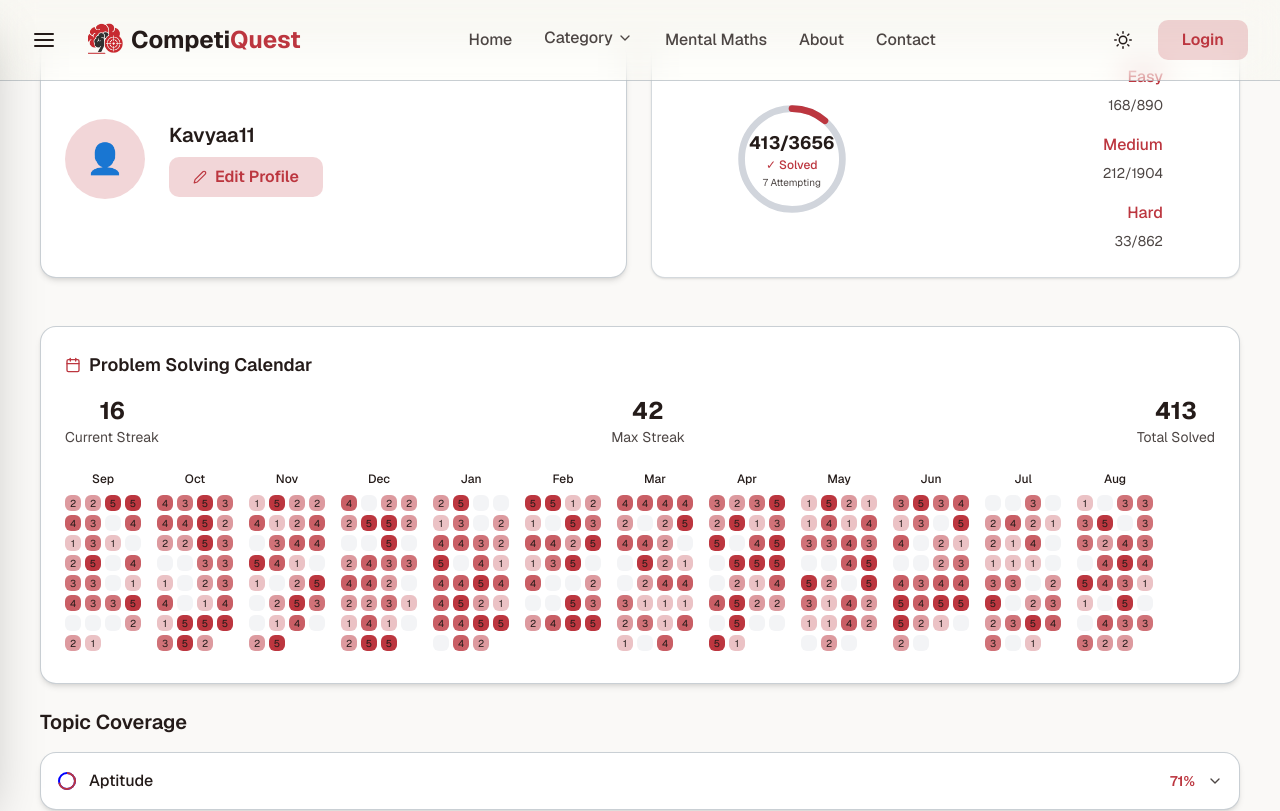
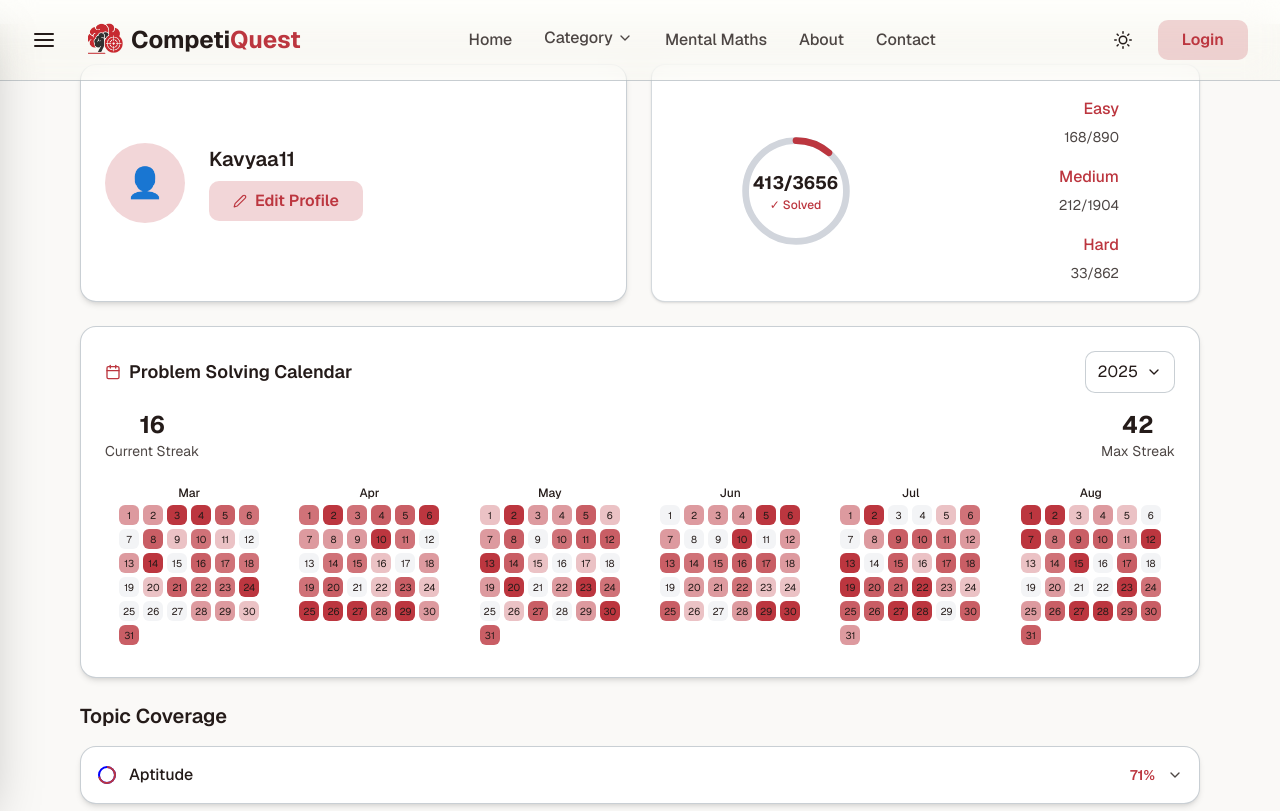
Before and after one commit to gauravRathod674/CompetiQuest, a Next.js app in the folder Client/: page /profile in a window 1280 px wide. Shown: the top 811 px of the page. Built offline with nearby package versions, Linux system fonts and the light colour scheme.

Commit message:
Updated UI

```diff
--- a/Client/components/profile/page.jsx
+++ b/Client/components/profile/page.jsx
@@ -1,11 +1,9 @@
-
 "use client";
 
 import React, { useState } from "react";
 import { FiEdit2, FiChevronDown, FiChevronUp, FiCalendar } from "react-icons/fi";
 import { useTheme } from "../../app/context/ThemeContext";
 import Link from 'next/link';
-
 
 let MotionDiv;
 let MotionSpan;
@@ -19,7 +17,6 @@ try {
   MotionButton = motion.motion.button;
   MotionCircle = motion.motion.circle;
 } catch (error) {
-
   MotionDiv = ({ children, ...props }) => <div {...props}>{children}</div>;
   MotionSpan = ({ children, ...props }) => <span {...props}>{children}</span>;
   MotionButton = ({ children, ...props }) => <button {...props}>{children}</button>;
@@ -28,6 +25,8 @@ try {
 
 export default function UserProfile() {
   const [openCategory, setOpenCategory] = useState(null);
+  const [selectedYear, setSelectedYear] = useState(new Date().getFullYear());
+  const [showYearDropdown, setShowYearDropdown] = useState(false);
   const { darkMode } = useTheme();
 
   const primaryColor = "oklch(0.536 0.17 21.3)";
@@ -109,18 +108,17 @@ export default function UserProfile() {
         ]
       }
     ],
-
     calendarData: generateCalendarData()
   };
 
-
+  // Function to generate calendar data for last 6 months only
   function generateCalendarData() {
     const months = [];
     const today = new Date();
-    const twelveMonthsAgo = new Date();
-    twelveMonthsAgo.setMonth(twelveMonthsAgo.getMonth() - 11);
+    const sixMonthsAgo = new Date();
+    sixMonthsAgo.setMonth(sixMonthsAgo.getMonth() - 5); // Show 6 months total
 
-    for (let m = new Date(twelveMonthsAgo); m <= today; m.setMonth(m.getMonth() + 1)) {
+    for (let m = new Date(sixMonthsAgo); m <= today; m.setMonth(m.getMonth() + 1)) {
       const monthName = m.toLocaleString('default', { month: 'short' });
       const year = m.getFullYear();
       const daysInMonth = new Date(year, m.getMonth() + 1, 0).getDate();
@@ -158,12 +156,15 @@ export default function UserProfile() {
     }
   };
 
+  // Generate years for dropdown (current year and previous 2 years)
+  const currentYear = new Date().getFullYear();
+  const yearOptions = [currentYear, currentYear - 1, currentYear - 2];
+
   return (
-    <div className="min-h-screen flex flex-col p-4 md:p-10 bg-secondary/35">
-
+    <div className="min-h-screen flex flex-col p-6  mt-6 md:p-10 lg:px-20 bg-secondary/35">
+      {/* Top cards row */}
       <div className="flex flex-col lg:flex-row gap-6 w-full mb-6">
-
-
+        {/* Left Profile Card */}
         <div className={`${darkMode ? "bg-secondary/35" : "bg-white"} rounded-2xl shadow-md p-4 md:p-6 flex items-center border border-border/50 w-full lg:w-1/2`}>
           <div className="w-16 h-16 md:w-20 md:h-20 rounded-full flex items-center justify-center bg-accent/20">
             <span className="text-2xl md:text-3xl text-accent">👤</span>
@@ -179,8 +180,8 @@ export default function UserProfile() {
           </div>
         </div>
 
-
-    <div className={`${darkMode ? "bg-secondary/35" : "bg-white"} rounded-xl shadow-sm p-6 pl-19 pr-19 flex items-center justify-between border border-border/40 w-full lg:w-1/2`}>
+        {/* Progress Card */}
+        <div className={`${darkMode ? "bg-secondary/35" : "bg-white"} rounded-xl shadow-sm pr-20 pl-20 pt-8 pb-4 flex items-center justify-evenly border border-border/40 w-full lg:w-1/2`}>
           {/* Circular Progress - Left side */}
           <div className="relative w-20 h-20 md:w-28 md:h-28 flex-shrink-0 ml-2">
             <svg className="w-full h-full transform -rotate-90" viewBox="0 0 100 100">
@@ -210,13 +211,11 @@ export default function UserProfile() {
                 {profile.solved}/{profile.total}
               </p>
               <p className="text-xs text-accent font-medium">✓ Solved</p>
-          <p className="text-[10px] text-muted-foreground dark:text-gray-400 mt-0.5">
-            {profile.attempting} Attempting
-          </p>
+
             </div>
           </div>
 
-
+          {/* Difficulty Stats - Right side */}
           <div className="flex-1 ml-6">
             <div className="flex flex-col gap-3 md:gap-4">
               <div className="text-right">
@@ -250,15 +249,41 @@ export default function UserProfile() {
         </div>
       </div>
 
-
-
-
-
       {/* Calendar Section */}
-      <div className={`mt-6 w-full  ${darkMode ? "bg-secondary/35" : "bg-white"} rounded-2xl shadow-md p-6 border border-border/50`}>
-        <div className="flex items-center mb-4">
+      <div className={`w-full ${darkMode ? "bg-secondary/35" : "bg-white"} rounded-2xl shadow-md p-6 border border-border/50 mb-6`}>
+        <div className="flex items-center justify-between mb-4">
+          <div className="flex items-center">
             <FiCalendar className="mr-2 text-accent" />
             <h3 className="text-lg font-semibold text-foreground">Problem Solving Calendar</h3>
+          </div>
+
+          {/* Year Dropdown */}
+          <div className="relative">
+            <button
+              onClick={() => setShowYearDropdown(!showYearDropdown)}
+              className="flex items-center gap-2 px-3 py-2 rounded-lg border border-border/50 bg-white dark:bg-secondary/35 text-foreground"
+            >
+              {selectedYear}
+              <FiChevronDown />
+            </button>
+
+            {showYearDropdown && (
+              <div className="absolute right-0 mt-1 w-full bg-white dark:bg-secondary/35 border border-border/50 rounded-lg shadow-lg z-10">
+                {yearOptions.map(year => (
+                  <button
+                    key={year}
+                    onClick={() => {
+                      setSelectedYear(year);
+                      setShowYearDropdown(false);
+                    }}
+                    className="w-full px-3 py-2 text-left hover:bg-accent/10 text-foreground"
+                  >
+                    {year}
+                  </button>
+                ))}
+              </div>
+            )}
+          </div>
         </div>
 
         <div className="flex justify-between mb-6">
@@ -270,30 +295,26 @@ export default function UserProfile() {
             <p className="text-2xl font-bold text-foreground">{profile.maxStreak}</p>
             <p className="text-sm text-muted-foreground">Max Streak</p>
           </div>
-          <div className="text-center">
-            <p className="text-2xl font-bold text-foreground">{profile.solved}</p>
-            <p className="text-sm text-muted-foreground">Total Solved</p>
-          </div>
+
         </div>
 
-        <div className="pb-2 overflow-hidden">
-          <div className="flex flex-wrap gap-4">
+        <div className="pb-2">
+  <div className="flex gap-3 justify-evenly">
     {profile.calendarData.map((month, index) => (
-              <div key={index} className="flex flex-col items-center">
-                <div className="text-xs font-medium mb-2 text-foreground">
+      <div key={index} className="flex flex-col items-center flex-1">
+        <div className="text-xs font-medium mb-1 text-foreground">
           {month.name}
         </div>
 
-
-                <div className="grid grid-cols-4 gap-1">
+        {/* Show date numbers instead of question counts */}
+        <div className="grid grid-cols-6 gap-1">
           {month.days.map((day, dayIndex) => (
             <div
               key={dayIndex}
-                      className={`w-4 h-4 rounded-sm flex items-center justify-center text-[10px] ${getColorIntensity(day.count)}
-                        ${day.count > 0 ? 'cursor-pointer hover:opacity-80' : ''} ${darkMode && day.count === 0 ? 'text-muted-foreground' : 'text-foreground'}`}
+              className={`w-5 h-5 rounded-sm flex items-center justify-center text-[10px] ${getColorIntensity(day.count)} ${darkMode ? 'text-white' : 'text-foreground'}`}
               title={`${day.date}: ${day.count} problems solved`}
             >
-                      {day.count > 0 ? day.count : ''}
+              {day.day}
             </div>
           ))}
         </div>
@@ -304,13 +325,13 @@ export default function UserProfile() {
       </div>
 
      {/* Topic Coverage Section */}
-      <div className="mt-6 w-full ">
+<div className="w-full">
   <h3 className="text-xl font-semibold mb-4 text-foreground">Topic Coverage</h3>
   <div className="space-y-4">
     {profile.topics.map((topic, index) => (
       <div key={index} className={`${darkMode ? "bg-secondary/35" : "bg-white"} rounded-2xl shadow-md overflow-hidden border border-border/50`}>
         <button
-                className="w-full p-4 flex justify-between items-center text-left hover:bg-accent/5 transition-colors duration-200"
+          className="w-full p-4 flex justify-between items-center text-left hover:bg-accent/10 transition-colors duration-300"
           onClick={() => toggleCategory(index)}
           style={{ backgroundColor: openCategory === index ? `${primaryColor}20` : 'transparent' }}
         >
@@ -356,25 +377,44 @@ export default function UserProfile() {
             className="px-4 pb-4"
           >
             {topic.subcategories.map((subtopic, subIndex) => (
-                    <div key={subIndex} className={`${darkMode ? "bg-secondary/35" : "bg-white"} rounded-xl shadow-sm p-4 mb-3 hover:shadow-md transition-shadow duration-300 ml-4`}>
+              <div
+                key={subIndex}
+                className="px-6 py-3 bg-accent/20 text-accent rounded-lg mb-3 transition-colors duration-300 hover:bg-accent hover:text-accent-foreground group"
+                onMouseEnter={() => {
+  const progressBar = document.getElementById(`progress-${index}-${subIndex}`);
+  if (progressBar) {
+    progressBar.style.backgroundColor = darkMode ? "oklch(0.232 0.015 30)" : "oklch(1 0 0)";
+    progressBar.style.opacity = "1";
+  }
+}}
+onMouseLeave={() => {
+  const progressBar = document.getElementById(`progress-${index}-${subIndex}`);
+  if (progressBar) {
+    progressBar.style.backgroundColor = darkMode ? "oklch(var(--secondary))" : primaryColor;
+    progressBar.style.opacity = "0.7";
+  }
+}}
+              >
                 <div className="flex justify-between items-center mb-2">
-                        <span className="font-medium text-muted-foreground">
+                  <span className="font-medium">
                     {subtopic.name}
                   </span>
-                        <span className="text-sm font-semibold" style={{ color: primaryColor }}>
+                  <span className="text-sm font-semibold">
                     {subtopic.percentage}%
                   </span>
                 </div>
-                      <div className="w-full bg-border/50 rounded-full h-2 overflow-hidden">
+                <div className="w-full bg-accent/30 rounded-full h-2 overflow-hidden">
                   <div
-                          className="h-2 rounded-full transition-all duration-1000"
+                    id={`progress-${index}-${subIndex}`}
+                    className="h-2 rounded-full transition-all duration-500"
                     style={{
                       backgroundColor: primaryColor,
-                            width: `${subtopic.percentage}%`
+                      width: `${subtopic.percentage}%`,
+                      opacity: 0.7
                     }}
                   />
                 </div>
-                      <div className="flex justify-between text-xs text-muted-foreground mt-1">
+                <div className="flex justify-between text-xs mt-1">
                   <span>{subtopic.solved} solved</span>
                   <span>{subtopic.total} total</span>
                 </div>
@@ -386,6 +426,7 @@ export default function UserProfile() {
     ))}
   </div>
 </div>
+
     </div>
   );
 }
```
Lines whose indentation alone changed are shown as unchanged.
